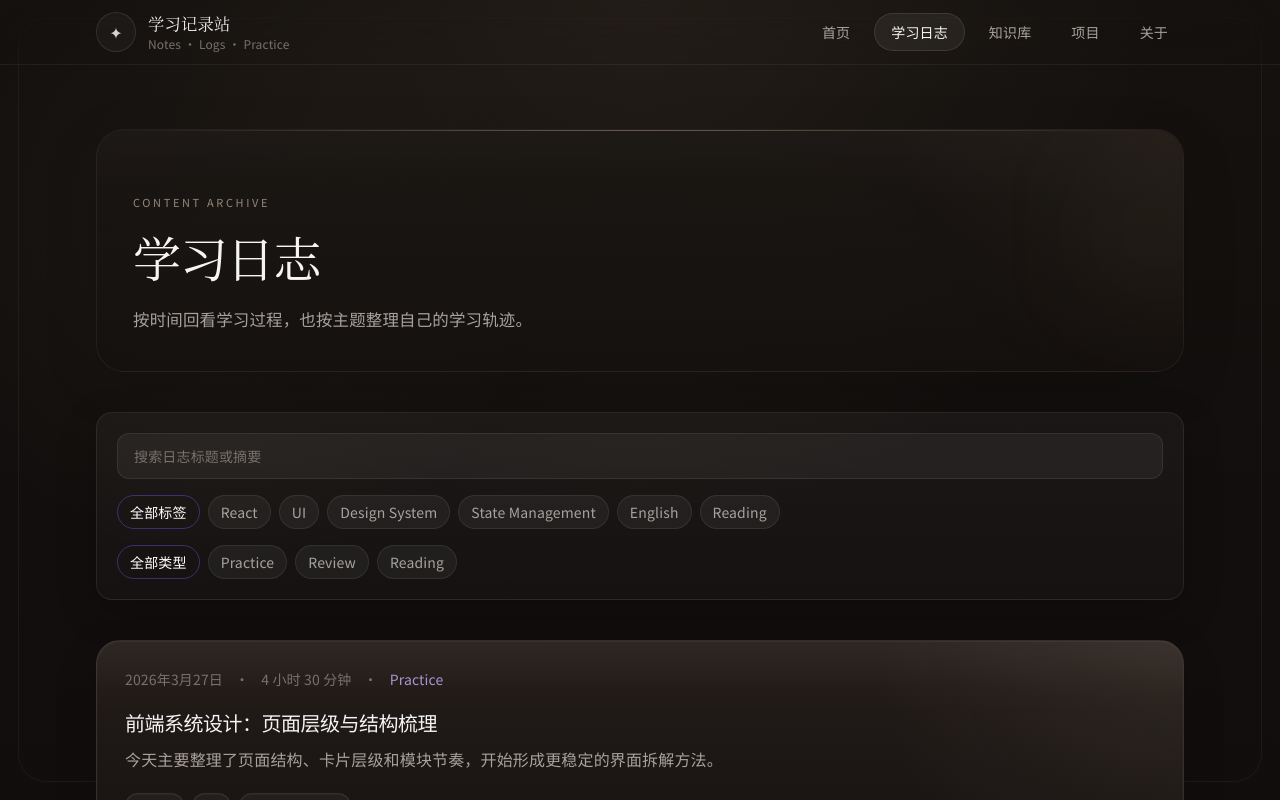
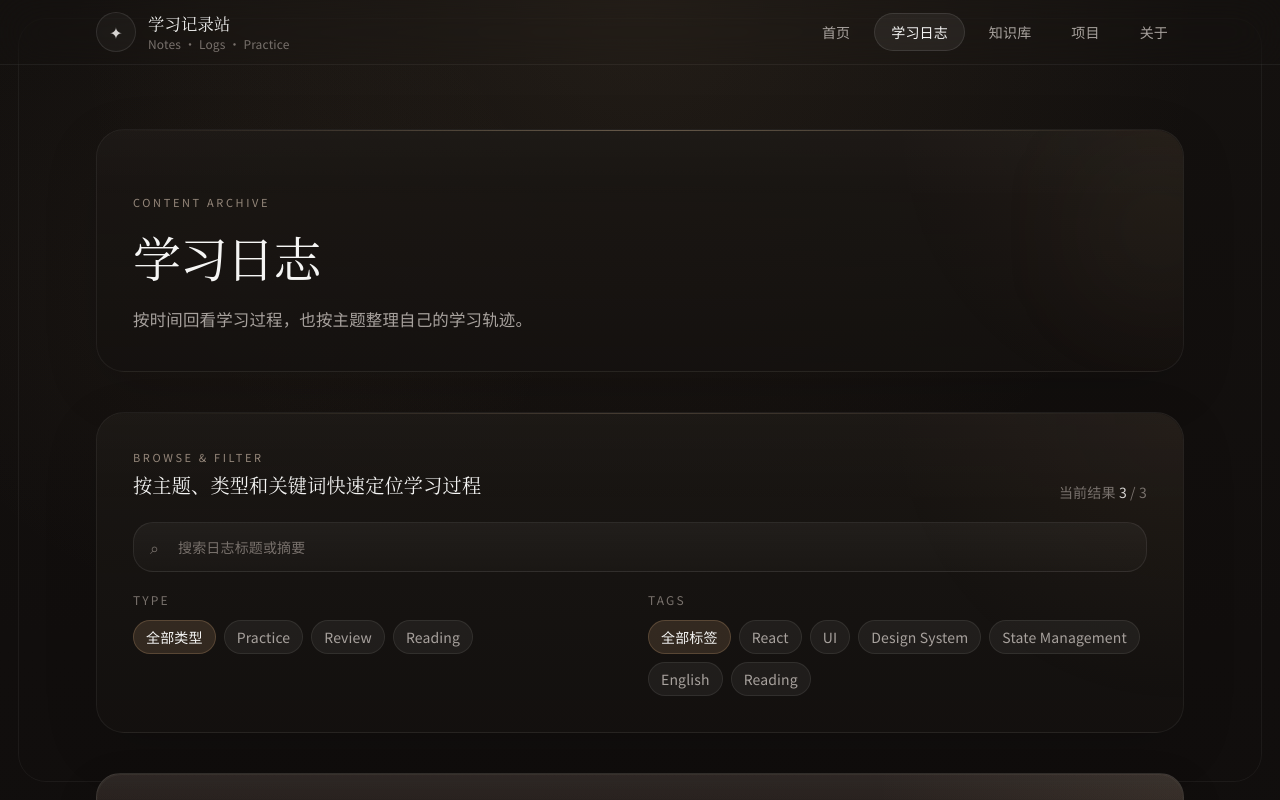
Before and after one commit to aqin1012-lyq/personal-learning-site, a Next.js app: page /logs in a window 1280 px wide. Shown: the top 800 px of the page. Built offline with nearby package versions, Linux system fonts and the light colour scheme.

Commit message:
refine list filters and archive browsing UI

```diff
--- a/src/components/common/EmptyState.tsx
+++ b/src/components/common/EmptyState.tsx
@@ -1,8 +1,11 @@
 export function EmptyState({ title, description }: { title: string; description?: string }) {
   return (
-    <div className="rounded-3xl border border-dashed border-white/10 bg-white/4 p-10 text-center">
-      <h3 className="text-lg font-medium text-stone-100">{title}</h3>
-      {description ? <p className="mt-2 text-sm text-stone-400">{description}</p> : null}
+    <div className="section-shell reveal-surface border-dashed text-center">
+      <div className="relative mx-auto max-w-xl space-y-3 py-4">
+        <p className="section-label">No Matching Content</p>
+        <h3 className="font-cjk text-[1.35rem] font-medium text-stone-100">{title}</h3>
+        {description ? <p className="text-sm leading-8 text-stone-400">{description}</p> : null}
+      </div>
     </div>
   );
 }
--- a/src/components/common/SearchBox.tsx
+++ b/src/components/common/SearchBox.tsx
@@ -2,12 +2,17 @@ import type { SearchBoxProps } from '@/types/common';
 
 export function SearchBox({ placeholder = '搜索', value = '', onChange }: SearchBoxProps) {
   return (
+    <label className="group block">
+      <div className="relative overflow-hidden rounded-[20px] border border-white/[0.08] bg-[linear-gradient(180deg,rgba(255,255,255,0.045),rgba(255,255,255,0.02))] transition duration-300 group-focus-within:border-[rgba(214,186,152,0.18)] group-focus-within:bg-[linear-gradient(180deg,rgba(255,255,255,0.06),rgba(255,255,255,0.03))]">
+        <div className="pointer-events-none absolute left-4 top-1/2 -translate-y-1/2 text-stone-500 transition group-focus-within:text-stone-300">⌕</div>
         <input
           type="text"
           value={value}
           placeholder={placeholder}
           onChange={(e) => onChange?.(e.target.value)}
-      className="w-full rounded-xl border border-white/[0.08] bg-white/5 px-4 py-3 text-sm text-stone-200 outline-none placeholder:text-stone-500 focus:border-white/[0.12] focus:bg-white/[0.07]"
+          className="w-full bg-transparent py-3.5 pl-11 pr-4 text-sm text-stone-200 outline-none placeholder:text-stone-500"
         />
+      </div>
+    </label>
   );
 }
--- a/src/components/common/TagFilter.tsx
+++ b/src/components/common/TagFilter.tsx
@@ -7,7 +7,9 @@ export function TagFilter({ tags, activeTag, onTagChange }: TagFilterProps) {
       <button
         className={cn(
           'rounded-full border px-3 py-1.5 text-sm transition',
-          !activeTag ? 'border-[#6f5af7]/40 bg-[#6f5af7]/18 text-white' : 'border-white/[0.08] bg-white/5 text-stone-400 hover:bg-white/[0.08]'
+          !activeTag
+            ? 'border-[rgba(186,149,110,0.28)] bg-[rgba(186,149,110,0.18)] text-stone-100'
+            : 'border-white/[0.08] bg-white/5 text-stone-400 hover:bg-white/[0.08]'
         )}
         onClick={() => onTagChange?.('')}
       >
@@ -18,7 +20,9 @@ export function TagFilter({ tags, activeTag, onTagChange }: TagFilterProps) {
           key={tag}
           className={cn(
             'rounded-full border px-3 py-1.5 text-sm transition',
-            activeTag === tag ? 'border-[#6f5af7]/40 bg-[#6f5af7]/18 text-white' : 'border-white/[0.08] bg-white/5 text-stone-400 hover:bg-white/[0.08]'
+            activeTag === tag
+              ? 'border-[rgba(186,149,110,0.28)] bg-[rgba(186,149,110,0.18)] text-stone-100'
+              : 'border-white/[0.08] bg-white/5 text-stone-400 hover:bg-white/[0.08]'
           )}
           onClick={() => onTagChange?.(activeTag === tag ? '' : tag)}
         >
--- a/src/components/logs/LogCard.tsx
+++ b/src/components/logs/LogCard.tsx
@@ -4,18 +4,18 @@ import { formatDate, formatDuration } from '@/lib/utils';
 
 export function LogCard({ item }: { item: LogItem }) {
   return (
-    <Link href={`/logs/${item.slug}`} className="surface-card surface-card-hover block p-6 md:p-7">
+    <Link href={`/logs/${item.slug}`} className="surface-card surface-card-hover reveal-surface block p-6 md:p-7">
       <div className="relative space-y-5">
         <div className="flex flex-wrap items-center gap-3 text-sm text-stone-500">
           <span>{formatDate(item.date)}</span>
           <span>·</span>
           <span>{formatDuration(item.durationMinutes)}</span>
           <span>·</span>
-          <span className="capitalize text-violet-300/80">{item.type}</span>
+          <span className="capitalize text-amber-200/80">{item.type}</span>
         </div>
         <div className="space-y-2">
-          <h3 className="text-xl font-medium tracking-tight text-stone-100">{item.title}</h3>
-          <p className="text-base leading-7 text-stone-400">{item.summary}</p>
+          <h3 className="font-cjk text-[1.22rem] font-medium tracking-tight text-stone-100">{item.title}</h3>
+          <p className="text-[0.98rem] leading-8 text-stone-400">{item.summary}</p>
         </div>
         <div className="flex flex-wrap gap-2">
           {item.tags.map((tag) => (
--- a/src/components/logs/LogsClient.tsx
+++ b/src/components/logs/LogsClient.tsx
@@ -27,10 +27,31 @@ export function LogsClient({ logs }: { logs: LogItem[] }) {
 
   return (
     <>
-      <section className="space-y-4 rounded-2xl border border-white/[0.08] bg-[linear-gradient(180deg,rgba(255,255,255,0.04),rgba(255,255,255,0.02))] p-5 shadow-[0_12px_40px_rgba(0,0,0,0.18)]">
-        <SearchBox placeholder="搜索日志标题或摘要" value={query} onChange={setQuery} />
-        <TagFilter tags={allTags} activeTag={activeTag} onTagChange={setActiveTag} />
-        <TypeFilter types={allTypes} activeType={activeType} onTypeChange={setActiveType} />
+      <section className="section-shell reveal-surface overflow-hidden">
+        <div className="relative space-y-5">
+          <div className="flex flex-col gap-3 md:flex-row md:items-end md:justify-between">
+            <div className="space-y-2">
+              <p className="section-label">Browse & Filter</p>
+              <h2 className="font-cjk text-[1.2rem] font-medium text-stone-100">按主题、类型和关键词快速定位学习过程</h2>
+            </div>
+            <div className="text-sm text-stone-500">
+              当前结果 <span className="text-stone-300">{filteredLogs.length}</span> / {logs.length}
+            </div>
+          </div>
+
+          <SearchBox placeholder="搜索日志标题或摘要" value={query} onChange={setQuery} />
+
+          <div className="grid gap-4 lg:grid-cols-2">
+            <div className="space-y-3">
+              <p className="text-xs uppercase tracking-[0.18em] text-stone-500">Type</p>
+              <TypeFilter types={allTypes} activeType={activeType} onTypeChange={setActiveType} />
+            </div>
+            <div className="space-y-3">
+              <p className="text-xs uppercase tracking-[0.18em] text-stone-500">Tags</p>
+              <TagFilter tags={allTags} activeTag={activeTag} onTagChange={setActiveTag} />
+            </div>
+          </div>
+        </div>
       </section>
 
       <section className="space-y-4">
--- a/src/components/logs/TypeFilter.tsx
+++ b/src/components/logs/TypeFilter.tsx
@@ -14,7 +14,9 @@ export function TypeFilter({
       <button
         className={cn(
           'rounded-full border px-3 py-1.5 text-sm transition',
-          !activeType ? 'border-[#6f5af7]/40 bg-[#6f5af7]/18 text-white' : 'border-white/[0.08] bg-white/5 text-stone-400 hover:bg-white/[0.08]'
+          !activeType
+            ? 'border-[rgba(186,149,110,0.28)] bg-[rgba(186,149,110,0.18)] text-stone-100'
+            : 'border-white/[0.08] bg-white/5 text-stone-400 hover:bg-white/[0.08]'
         )}
         onClick={() => onTypeChange?.('')}
       >
@@ -25,7 +27,9 @@ export function TypeFilter({
           key={type}
           className={cn(
             'rounded-full border px-3 py-1.5 text-sm capitalize transition',
-            activeType === type ? 'border-[#6f5af7]/40 bg-[#6f5af7]/18 text-white' : 'border-white/[0.08] bg-white/5 text-stone-400 hover:bg-white/[0.08]'
+            activeType === type
+              ? 'border-[rgba(186,149,110,0.28)] bg-[rgba(186,149,110,0.18)] text-stone-100'
+              : 'border-white/[0.08] bg-white/5 text-stone-400 hover:bg-white/[0.08]'
           )}
           onClick={() => onTypeChange?.(activeType === type ? '' : type)}
         >
--- a/src/components/notes/NoteCard.tsx
+++ b/src/components/notes/NoteCard.tsx
@@ -6,7 +6,7 @@ export function NoteCard({ item, compact = false }: { item: NoteItem; compact?:
   return (
     <Link
       href={`/notes/${item.slug}`}
-      className={cn('surface-card surface-card-hover block', compact ? 'p-4' : 'p-6')}
+      className={cn('surface-card surface-card-hover reveal-surface block', compact ? 'p-4' : 'p-6')}
     >
       <div className="relative space-y-3">
         <div className="flex items-center justify-between gap-3 text-sm text-stone-500">
@@ -14,8 +14,8 @@ export function NoteCard({ item, compact = false }: { item: NoteItem; compact?:
           <span>{item.updatedAt}</span>
         </div>
         <div className="space-y-2">
-          <h3 className="text-lg font-medium text-stone-100">{item.title}</h3>
-          <p className="text-sm leading-7 text-stone-400">{item.summary}</p>
+          <h3 className="font-cjk text-[1.08rem] font-medium text-stone-100">{item.title}</h3>
+          <p className="text-sm leading-8 text-stone-400">{item.summary}</p>
         </div>
         <div className="flex flex-wrap gap-2">
           {item.tags.map((tag) => (
--- a/src/components/notes/NotesClient.tsx
+++ b/src/components/notes/NotesClient.tsx
@@ -27,10 +27,31 @@ export function NotesClient({ notes }: { notes: NoteItem[] }) {
 
   return (
     <>
-      <section className="space-y-4 rounded-2xl border border-white/[0.08] bg-[linear-gradient(180deg,rgba(255,255,255,0.04),rgba(255,255,255,0.02))] p-5 shadow-[0_12px_40px_rgba(0,0,0,0.18)]">
-        <SearchBox placeholder="搜索知识条目" value={query} onChange={setQuery} />
-        <CategoryFilter categories={categories} activeCategory={activeCategory} onCategoryChange={setActiveCategory} />
-        <TagFilter tags={tags} activeTag={activeTag} onTagChange={setActiveTag} />
+      <section className="section-shell reveal-surface overflow-hidden">
+        <div className="relative space-y-5">
+          <div className="flex flex-col gap-3 md:flex-row md:items-end md:justify-between">
+            <div className="space-y-2">
+              <p className="section-label">Knowledge Navigator</p>
+              <h2 className="font-cjk text-[1.2rem] font-medium text-stone-100">按分类、标签和关键词组织你的知识卡片</h2>
+            </div>
+            <div className="text-sm text-stone-500">
+              当前结果 <span className="text-stone-300">{filteredNotes.length}</span> / {notes.length}
+            </div>
+          </div>
+
+          <SearchBox placeholder="搜索知识条目" value={query} onChange={setQuery} />
+
+          <div className="grid gap-4 lg:grid-cols-2">
+            <div className="space-y-3">
+              <p className="text-xs uppercase tracking-[0.18em] text-stone-500">Category</p>
+              <CategoryFilter categories={categories} activeCategory={activeCategory} onCategoryChange={setActiveCategory} />
+            </div>
+            <div className="space-y-3">
+              <p className="text-xs uppercase tracking-[0.18em] text-stone-500">Tags</p>
+              <TagFilter tags={tags} activeTag={activeTag} onTagChange={setActiveTag} />
+            </div>
+          </div>
+        </div>
       </section>
 
       <section>
```
Also changed, not shown: src/components/notes/CategoryFilter.tsx (+6 -2 lines). Lines whose indentation alone changed are shown as unchanged.
